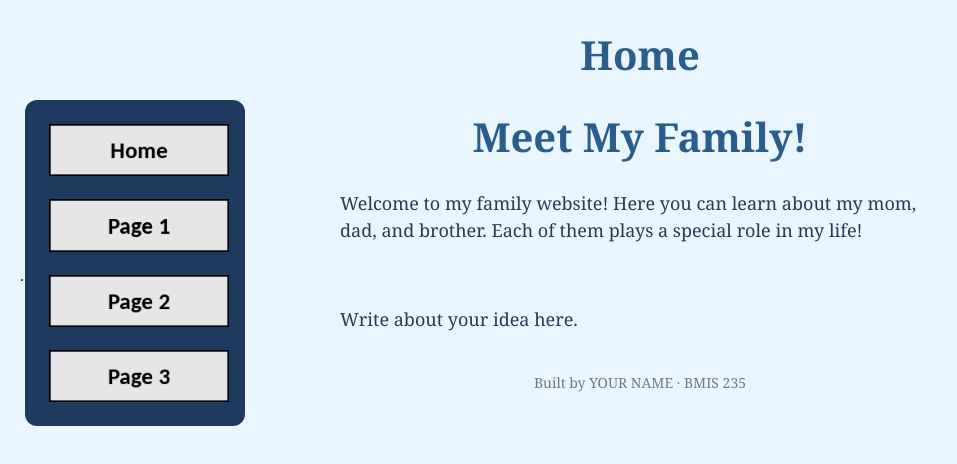
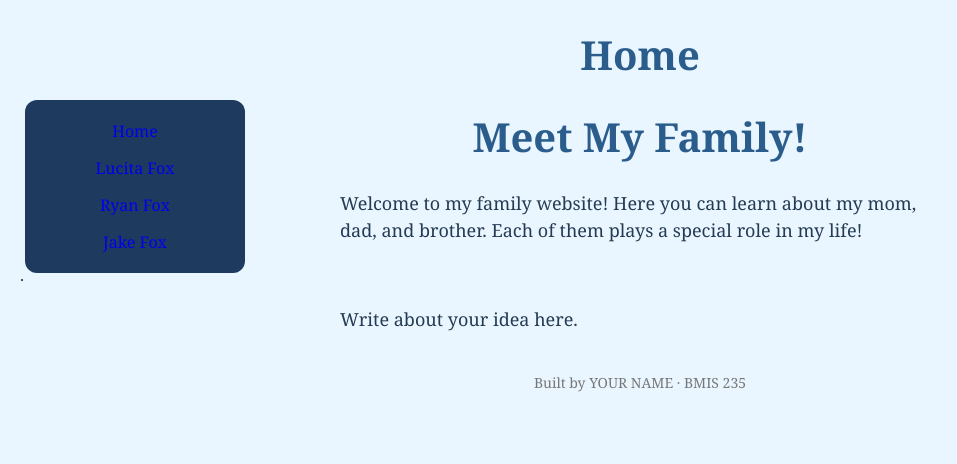
Before and after one commit to Sofox26/bmis235-html-3, a plain HTML site: page index.html in a window 1280 px wide. Shown: the whole page, without its empty margins (0-957 px from the left). Drawn offline with Linux system fonts and the light colour scheme.

Commit message:
Update navigation links in index.html

```diff
--- a/index.html
+++ b/index.html
@@ -22,10 +22,13 @@
      other three pages, so every page has the exact same menu.
      ===================================================================== -->
 <nav>
-    <a href="index.html"><img src="img/home.png" alt="Home"></a>
-    <a href="page1.html"><img src="img/page1.png" alt="Page 1"></a>
-    <a href="page2.html"><img src="img/page2.png" alt="Page 2"></a>
-    <a href="page3.html"><img src="img/page3.png" alt="Page 3"></a>
+
+  <a href="index.html">Home</a>
+  <a href="page1.html">Lucita Fox</a>
+  <a href="page2.html">Ryan Fox</a>
+  <a href="page3.html">Jake Fox</a>
+</nav>
+
 </nav>
 
 <h1>Home</h1>
```
